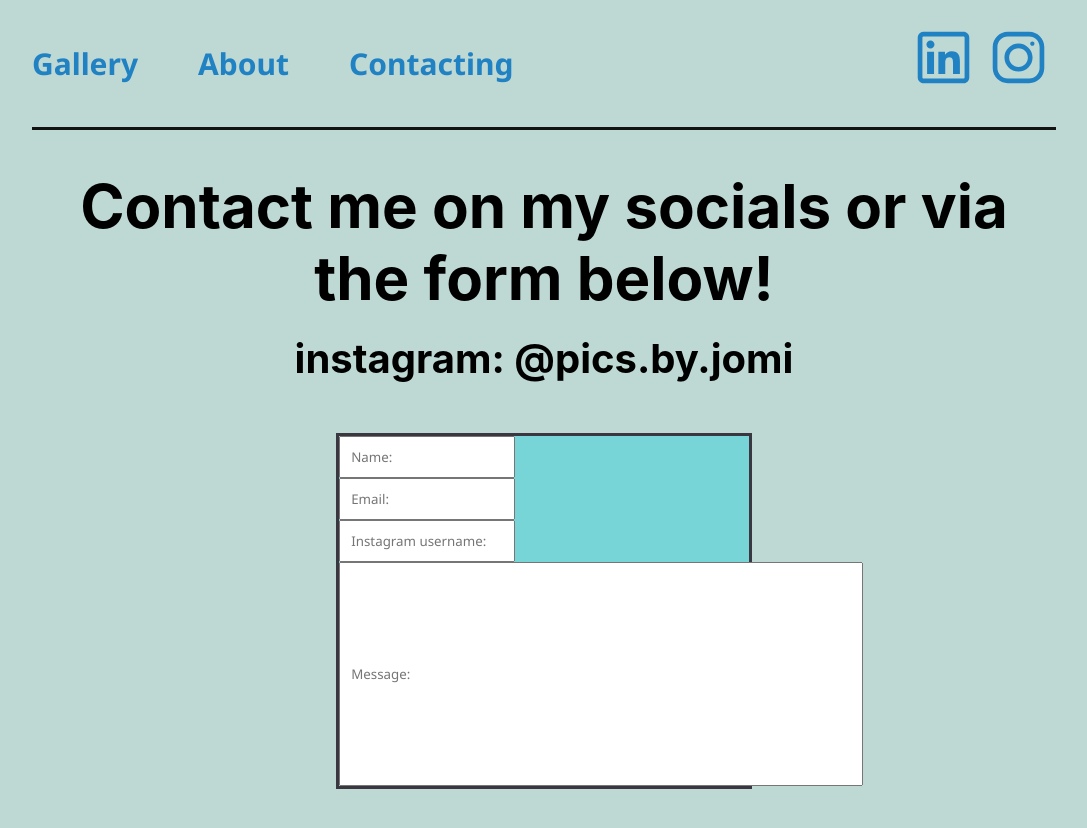
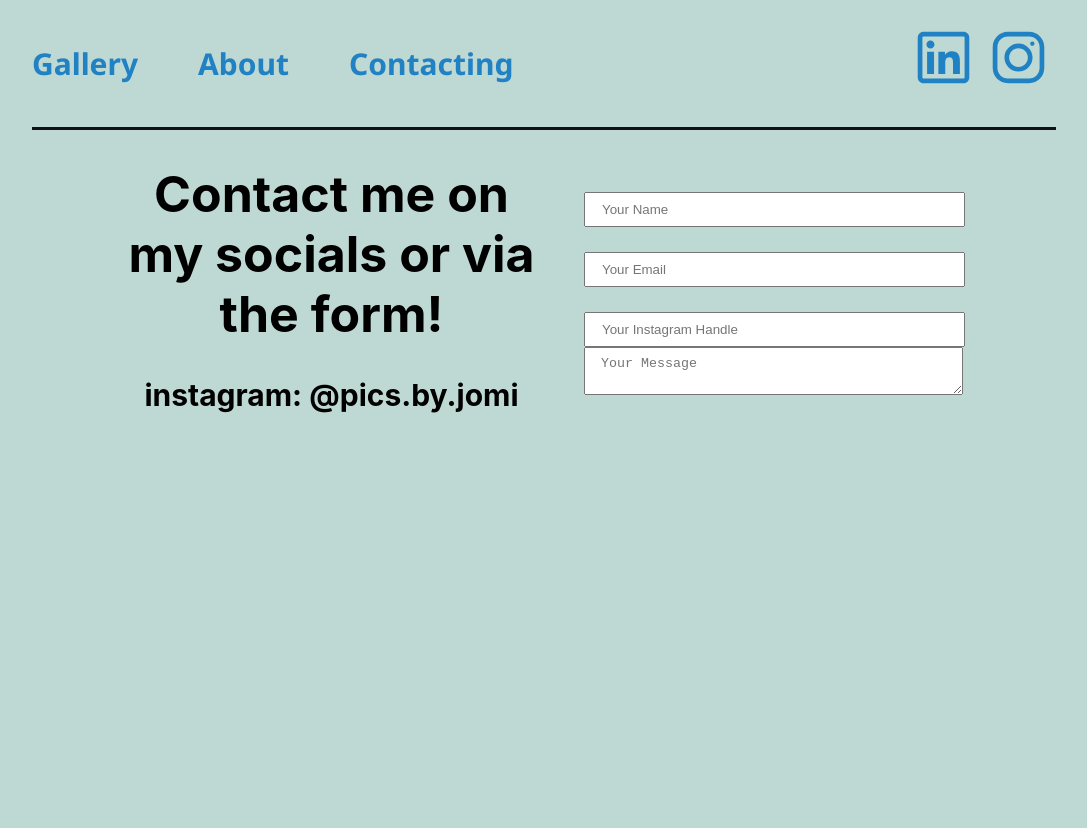
Before and after one commit to Samuriot/photography-website, a React (Create React App) app: page /contact in a window 1280 px wide. Shown: the top 828 px of the page, without its empty margins (96-1183 px from the left). After the commit the page ends 800 px from the top, so only its background shows below. Built offline with nearby package versions, Linux system fonts and the light colour scheme; a web font is replaced by a local one.

Commit message:
added form inputs for contact page

```diff
--- a/src/components/Contact/Contact.css
+++ b/src/components/Contact/Contact.css
@@ -1,32 +1,41 @@
 .contact-page {
+    position: relative;
+    display: flex;
+    justify-content: center;
+    align-items: center;
+    width: 100%;
+    height: 100%;
+
+
+
+   .parent-wrapper {
+        max-width: 850px;
+        display: grid;
+        grid-template-columns: repeat(2,1fr);
+        justify-content: center;
+        align-items: center;
+        text-align: center;
+    }
+
+    .left {
+        height: 100%;
+
+    }
+
+    .right {
+        padding: 25px 40px;
+    }
 
     h1 {
-        font-size: 60px;
+        font-size: 50px
     }
 
     h3 {
-        margin-top: -20px;
-        font-size: 40px;
+        font-size: 30px;
     }
 
-
-   .parent-form {
-        width: 40%;
-        margin-top: 50px;
-        margin-left: auto;
-        margin-right: auto;
-        background-color: #78d5d7;
-        border: 3px solid #3b3741;
-
-        input {
-            font-family: 'Noto sans', sans-serif;
-            display: block;
-            padding: 10px;
-        }
-
-        .form-body {
-            height: 200px;
-            width: 500px;
-        }
+    .field {
+        width: 100%;
+        padding: 0.5rem 1rem;
     }
 }
--- a/src/components/Contact/Contact.js
+++ b/src/components/Contact/Contact.js
@@ -4,31 +4,17 @@ import './Contact.css'
 const Contact = () => {
   return (
     <div className="contact-page">
-		<h1>Contact me on my socials or via the form below!</h1>
-		<h3>instagram: @pics.by.jomi</h3>
-		<div className="parent-form">
-			<form id = "contact-form">
-				<input type="text"
-					name = "name"
-					className="form-control formInput"
-					placeholder="Name:" >
-				</input>
-				<input type="email"
-					name = "email"
-					className="form-control formInput"
-					placeholder="Email:" >
-				</input>
-				<input type="text"
-					name = "social-media"
-					className="form-control formInput"
-					placeholder="Instagram username: " >
-				</input>
-				<input type="text"
-					name = "body"
-					className="form-body"
-					placeholder="Message: " >
-				</input>
-			</form>
+		<div className="parent-wrapper">
+			<div className="left">
+				<h1>Contact me on my socials or via the form!</h1>
+				<h3>instagram: @pics.by.jomi</h3>
+			</div>
+			<div className="right">
+				<input type="text" class="field" placeholder = "Your Name"/>
+				<input type="email" class="field" placeholder = "Your Email"/>
+				<input type="text" class="field" placeholder = "Your Instagram Handle"/>
+				<textarea class="field" placeholder="Your Message"></textarea>
+			</div>
 		</div>
     </div>
   )
```
